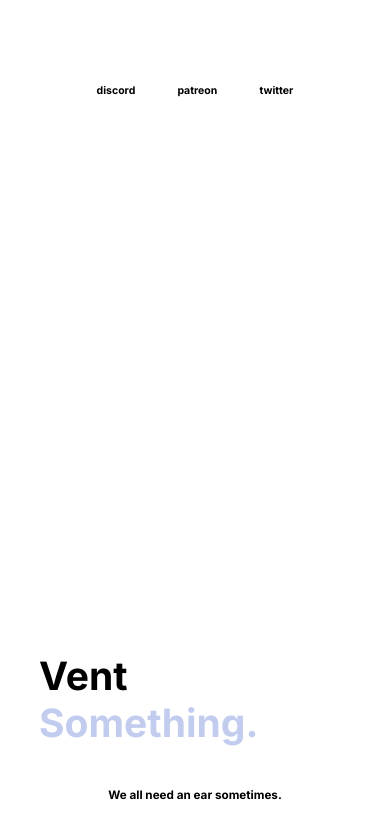
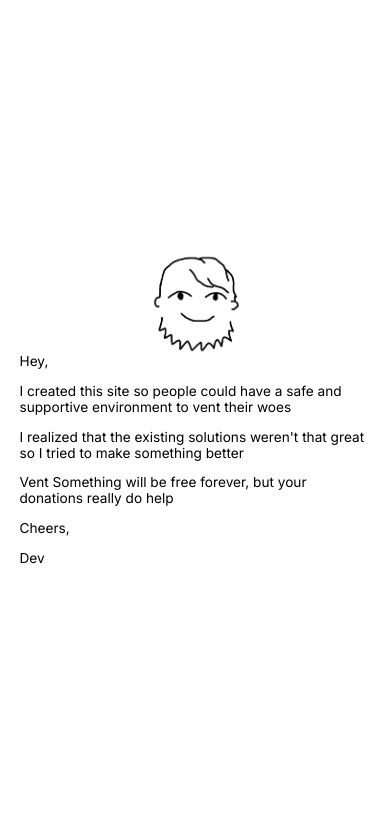
Before and after one commit to jxav22/frontend, a Next.js app: page / in a window 390 px wide. Shown: the top 838 px of the page. Built offline with nearby package versions, Linux system fonts and the light colour scheme.

Commit message:
created a custom message page

```diff
--- /dev/null
+++ b/src/components/DevMessagePage/DevMessagePage.module.css
@@ -0,0 +1,48 @@
+.container {
+    height: 100%;
+
+    display: grid;
+    grid-template-columns: 1fr 3fr;
+    grid-template-rows: 1fr;
+}
+
+.leftPane {
+    grid-area: 1 / 1 / 2 / 1;
+    background-color: #C2CCEF;
+}
+
+.profilePicture {
+    grid-area: 1 / 1 / 2 / 1;
+    justify-self: center;
+    margin-top: 2vh;
+
+    width: 80%;
+    height: auto;
+}
+
+.container > span {
+    margin: 5vw;
+}
+
+.container > span > p {
+    font-size: 2.2vw;
+}
+
+@media (max-width: 800px){
+    .container {
+        display: flex;
+        flex-direction: column;
+        justify-content: center;
+    }
+
+    .profilePicture {
+        margin: unset;
+        margin-bottom: -5vh;
+        width: 30vw;
+        align-self: center;
+    }
+
+    .container > span > p {
+        font-size: 3.5vw;
+    }
+}
--- /dev/null
+++ b/src/components/DevMessagePage/DevMessagePage.tsx
@@ -0,0 +1,20 @@
+import React from 'react'
+import styles from './DevMessagePage.module.css'
+import Image from 'next/image'
+
+export default function DevMessagePage() {
+  return (
+    <div className={styles.container}>
+        <div className={styles.leftPane} />
+        <Image className={styles.profilePicture} src="/profile.png" width={485} height={485} alt="drawing of the author"/>
+        <span>
+            <p>Hey,</p>
+            <p>I created this site so people could have a safe and supportive environment to vent their woes</p>
+            <p>I realized that the existing solutions weren't that great so I tried to make something better</p>
+            <p>Vent Something will be free forever, but your donations really do help</p>
+            <p>Cheers,</p>
+            <p>Dev</p>
+        </span>
+    </div>
+  )
+}
--- a/src/components/SplitView/SplitView.module.css
+++ b/src/components/LandingPage/LandingPage.module.css
@@ -3,7 +3,7 @@
 
     display: grid;
 
-    grid-template-columns: min-content 1fr;
+    grid-template-columns: 1fr 3fr;
     grid-template-rows: 1fr min-content min-content;
 
     --title-size: 8vw;
--- a/src/components/SplitView/SplitView.tsx
+++ b/src/components/LandingPage/LandingPage.tsx
@@ -1,8 +1,8 @@
 import React from "react";
-import styles from "./SplitView.module.css";
+import styles from "./LandingPage.module.css";
 import SocialButtons from "../SocialButtons/SocialButtons";
 
-function SplitView() {
+function LandingPage() {
   return (
     <div className={styles.container}>
       <div className={styles.leftPane} />
@@ -14,4 +14,4 @@ function SplitView() {
   );
 }
 
-export default SplitView;
+export default LandingPage;
--- a/src/pages/index.tsx
+++ b/src/pages/index.tsx
@@ -2,8 +2,8 @@ import Head from 'next/head'
 import Image from 'next/image'
 import { Inter } from 'next/font/google'
 import styles from '@/styles/Main.module.css'
-import SocialButtons from '@/components/SocialButtons/SocialButtons'
-import SplitView from '@/components/SplitView/SplitView'
+import LandingPage from '@/components/LandingPage/LandingPage'
+import DevMessagePage from '@/components/DevMessagePage/DevMessagePage'
 
 const inter = Inter({ subsets: ['latin'] })
 
@@ -17,7 +17,8 @@ export default function Home() {
         <link rel="icon" href="/favicon.ico" />
       </Head>
       <main className={`${styles.main} ${inter.className}`}>
-        <SplitView />
+        {/* <LandingPage/> */}
+        <DevMessagePage/>
         {/* <div className={styles.description}>
           <p>
             Get started by editing&nbsp;
```
Also changed, not shown: public/profile.png (added).
